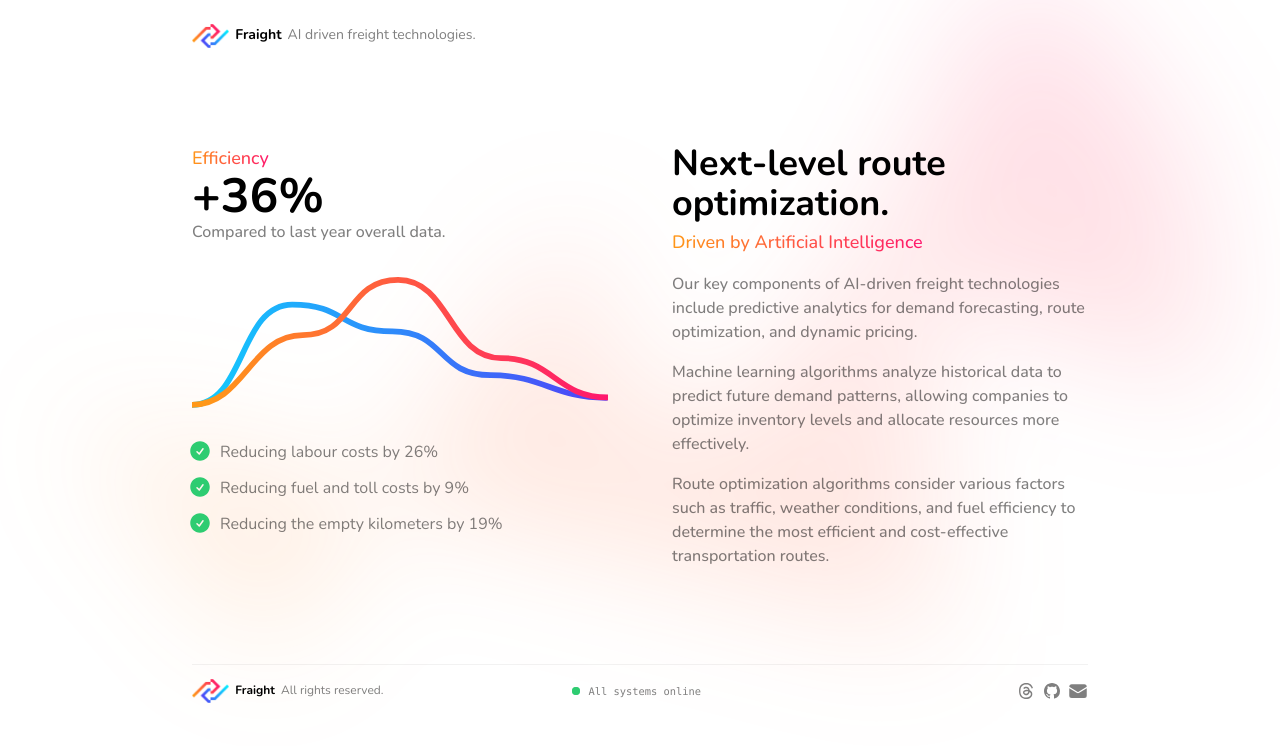
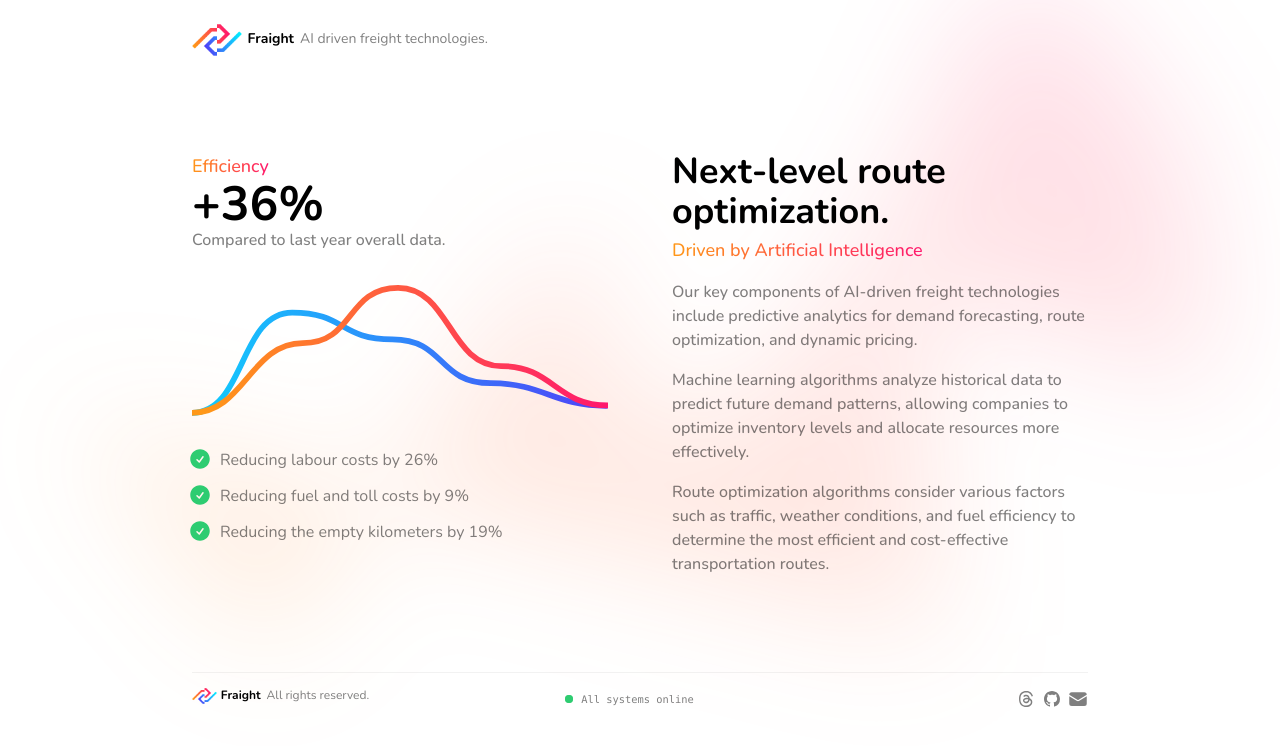
Before and after one commit to fraightonline/web, a Next.js app: page / in a window 1280 px wide. Shown: the top 746 px of the page. Built offline with nearby package versions, Linux system fonts and the light colour scheme.

Commit message:
version 0.5.2

```diff
--- a/package.json
+++ b/package.json
@@ -1,6 +1,6 @@
 {
   "name": "web",
-  "version": "0.3.1",
+  "version": "0.5.2",
   "private": true,
   "scripts": {
     "dev": "next dev",
--- a/src/app/components/Footer.tsx
+++ b/src/app/components/Footer.tsx
@@ -29,7 +29,7 @@ const Footer = () => {
               className="font-bold text-black dark:text-white hover:underline transition mr-1.5"
             >
               <img
-                className="mx-auto h-6 mr-1.5 inline"
+                className="mx-auto h-4 mr-1 inline"
                 src="/logo.png"
                 alt="Fraight"
               />
--- a/src/app/components/Topbar.tsx
+++ b/src/app/components/Topbar.tsx
@@ -10,7 +10,7 @@ const Topbar = () => {
                 className="font-bold text-black dark:text-white hover:underline transition mr-1.5 transition"
               >
                 <img
-                  className="mx-auto h-6 mr-1.5 inline"
+                  className="mx-auto h-8 mr-1.5 inline"
                   src="/logo.png"
                   alt="Fraight"
                 />
```
